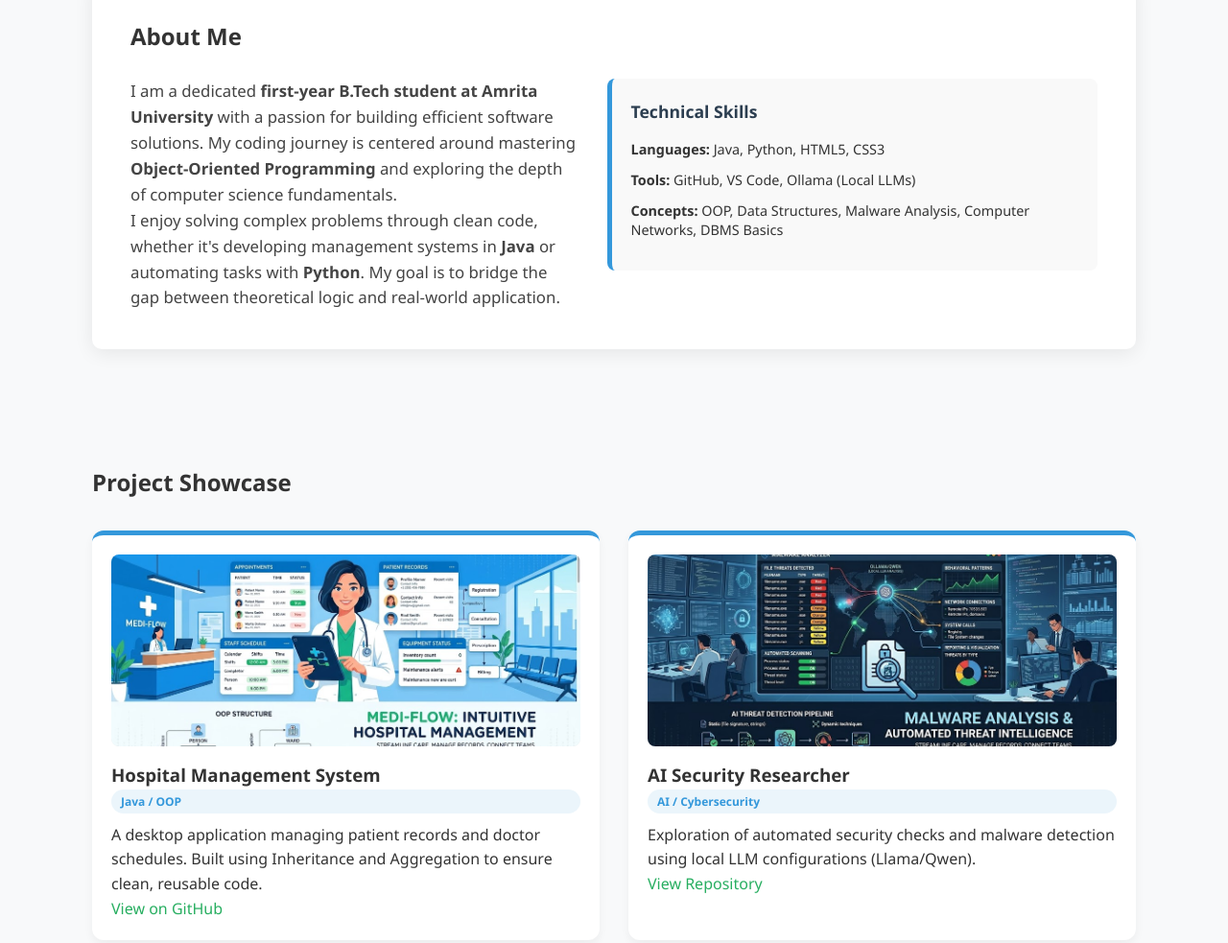
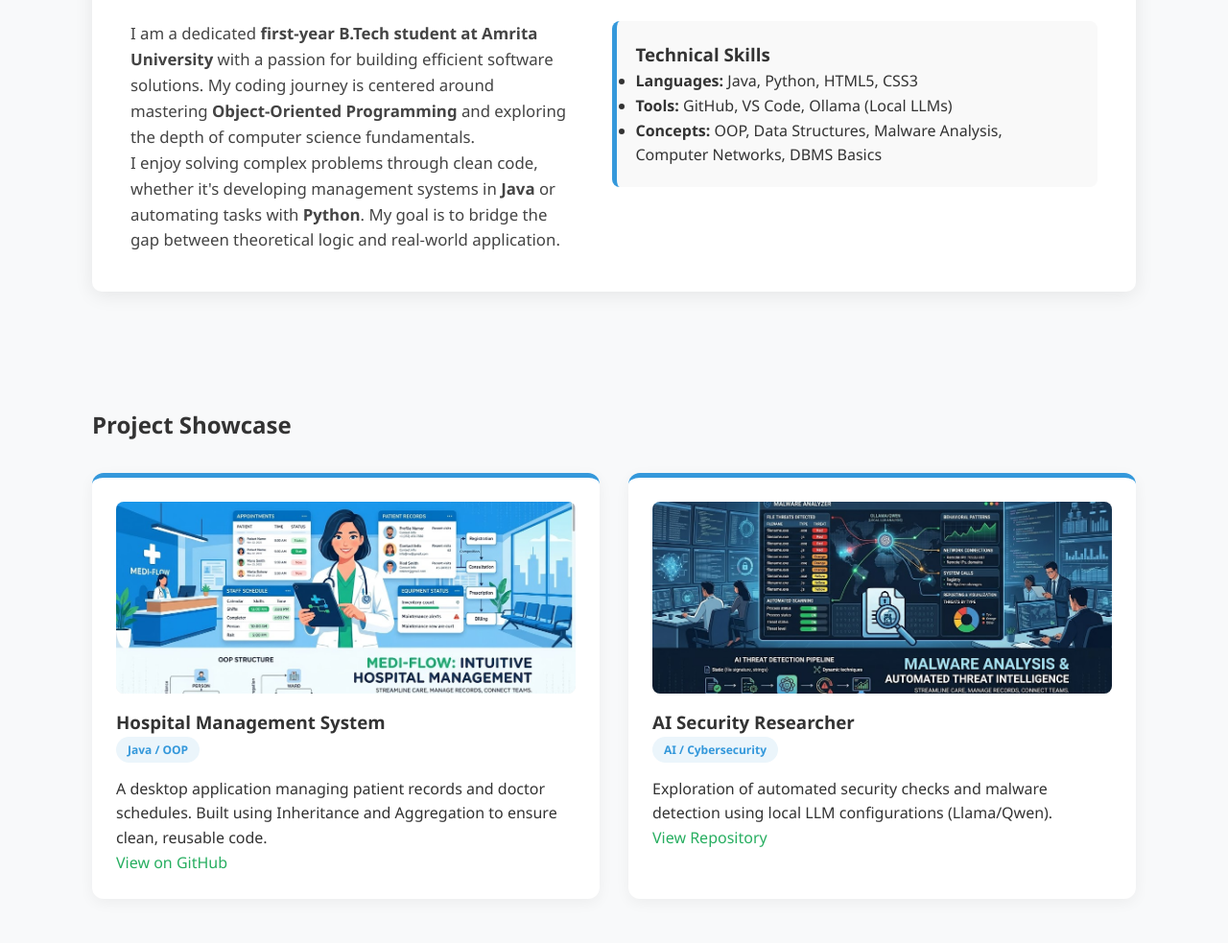
Before and after one commit to eAK-47/Portfolio, a plain HTML site: page index.html in a window 1280 px wide. Shown: the part 559-1542 px from the top of the page at 96% size. Drawn offline with Linux system fonts and the light colour scheme.

Commit message:
organize CSS styles for clarity

```diff
--- a/style.css
+++ b/style.css
@@ -1,4 +1,4 @@
-/* General Styles - Resetting margins and setting a professional font */
+/* 1. General Styles & Reset */
 * {
     margin: 0;
     padding: 0;
@@ -12,19 +12,7 @@ body {
     line-height: 1.6;
 }
 
-/* Navigation - This fixes the horizontal alignment */
-/* 1. Target the Nav Container to push items to the sides */
-nav .container {
-    display: flex;
-    justify-content: space-between;
-    align-items: center;
-    width: 85%;
-    margin: auto;
-    height: 60px; /* This keeps the height slim */
-}
-
-/* 2. Make the list horizontal and remove bullets */
-/* Navigation Bar Background */
+/* 2. Navigation */
 nav {
     background: #2c3e50;
     width: 100%;
@@ -33,49 +21,44 @@ nav {
     z-index: 1000;
 }
 
-/* Horizontal Alignment */
 nav .container {
     display: flex;
     justify-content: space-between;
     align-items: center;
     width: 85%;
     margin: auto;
-    height: 60px; /* Slim height */
+    height: 60px;
+    padding: 0; /* Nav doesn't need the vertical padding of standard containers */
 }
 
-/* Logo/Name Styling */
 nav strong {
     color: #ffffff;
     text-transform: uppercase;
     font-size: 1.1rem;
 }
 
-/* The List of Links */
 nav ul {
-    display: flex;         /* Makes links horizontal */
-    list-style-type: none; /* Removes bullets/dots */
-    margin: 0;
-    padding: 0;
+    display: flex;
+    list-style-type: none;
 }
 
 nav ul li {
-    margin-left: 25px;     /* Space between links */
+    margin-left: 25px;
 }
 
-/* The Link Color - Force Green */
 nav ul li a {
-    color: #2ecc71 !important; /* Force the bright green color */
-    text-decoration: none;      /* Remove underline */
+    color: #2ecc71;
+    text-decoration: none;
     font-weight: 600;
     font-size: 0.95rem;
+    transition: 0.3s;
 }
 
-/* Hover Effect */
 nav ul li a:hover {
-    color: #ffffff !important; /* Turns white when you mouse over */
+    color: #ffffff;
 }
 
-/* Sections - Adding spacing and centering */
+/* 3. Layout Containers */
 .container {
     width: 85%;
     max-width: 1100px;
@@ -83,6 +66,7 @@ nav ul li a:hover {
     padding: 60px 0;
 }
 
+/* 4. Hero Section */
 .hero {
     background: linear-gradient(rgba(44, 62, 80, 0.9), rgba(44, 62, 80, 0.9)),
                 url('https://images.unsplash.com/photo-1550751827-4bd374c3f58b?auto=format&fit=crop&q=80&w=1000');
@@ -95,7 +79,7 @@ nav ul li a:hover {
 .hero h1 { font-size: 3rem; margin-bottom: 10px; }
 .accent { color: #3498db; }
 
-/* Grid for Projects - Makes them sit side-by-side */
+/* 5. Projects Grid & Cards */
 .grid {
     display: grid;
     grid-template-columns: repeat(auto-fit, minmax(300px, 1fr));
@@ -105,37 +89,41 @@ nav ul li a:hover {
 
 .card {
     background: #fff;
-    padding: 30px;
-    border-radius: 8px;
+    padding: 25px;
+    border-radius: 12px;
     box-shadow: 0 4px 15px rgba(0,0,0,0.05);
     border-top: 5px solid #3498db;
-    transition: transform 0.3s;
+    transition: transform 0.3s ease;
+    display: flex;
+    flex-direction: column;
 }
 
 .card:hover {
-    transform: translateY(-5px);
+    transform: translateY(-10px);
+}
+
+.project-img {
+    width: 100%;
+    height: 200px;
+    object-fit: cover;
+    border-radius: 8px;
+    margin-bottom: 15px;
+    background-color: #eee;
 }
 
 .tag {
     display: inline-block;
-    background: #e1f0fa;
+    background: #ebf5fb;
     color: #3498db;
     padding: 4px 12px;
     border-radius: 20px;
     font-size: 0.75rem;
     font-weight: bold;
     margin-bottom: 15px;
+    width: fit-content;
 }
 
-/* Footer */
-footer {
-    text-align: center;
-    padding: 40px;
-    background: #2c3e50;
-    color: #bdc3c7;
-    margin-top: 60px;
-}
-/* About Section Improvements */
+/* 6. About Section */
 .about-card {
     background: #ffffff;
     padding: 40px;
@@ -147,7 +135,7 @@ footer {
 .about-flex {
     display: flex;
     gap: 40px;
-    align-items: stretch;
+    align-items: flex-start;
     margin-top: 25px;
 }
 
@@ -165,84 +153,32 @@ footer {
     border-left: 5px solid #3498db;
 }
 
-.about-skills h3 {
-    font-size: 1.1rem;
-    margin-bottom: 15px;
-    color: #2c3e50;
+/* 7. Footer & General Links */
+footer {
+    text-align: center;
+    padding: 40px;
+    background: #2c3e50;
+    color: #bdc3c7;
+    margin-top: 60px;
 }
 
-.skills-list {
-    list-style: none;
-    padding: 0;
+a {
+    color: #27ae60;
+    text-decoration: none;
+    transition: 0.3s;
 }
 
-.skills-list li {
-    margin-bottom: 12px;
-    font-size: 0.9rem;
-    line-height: 1.4;
+a:hover {
+    color: #2ecc71;
 }
 
-/* Mobile Responsiveness */
+/* 8. Mobile Responsiveness */
 @media (max-width: 768px) {
     .about-flex {
         flex-direction: column;
     }
-}
-a {
-    color: #27ae60; /* A clean, professional forest green */
-    text-decoration: none; /* Removes the underline */
-    transition: 0.3s;
-}
 
-a:hover {
-    color: #2ecc71; /* A brighter neon green when you hover over it */
-}
-/* Project Image Styling */
-.project-img {
-    width: 100%;
-    height: 200px;         /* Keeps all project images the same size */
-    object-fit: cover;     /* Crops image to fit perfectly without stretching */
-    border-radius: 8px;
-    margin-bottom: 15px;
-    background-color: #eee; /* Placeholder color if image is missing */
-}
-
-/* Updated Card Styling for Images */
-.card {
-    background: #fff;
-    padding: 20px;
-    border-radius: 12px;
-    box-shadow: 0 4px 10px rgba(0,0,0,0.05);
-    transition: transform 0.3s ease;
-    display: flex;
-    flex-direction: column;
-}
-
-.card:hover {
-    transform: translateY(-10px);
-}
-
-/* Ensure the tags look nice above the text */
-.tag {
-    font-size: 0.75rem;
-    font-weight: bold;
-    color: #3498db;
-    background: #ebf5fb;
-    padding: 3px 10px;
-    border-radius: 15px;
-    display: inline-block;
-    margin-bottom: 10px;
-}
-
-/* Fixed About Section spacing */
-.about-flex {
-    display: flex;
-    gap: 30px;
-    align-items: flex-start;
-}
-
-@media (max-width: 768px) {
-    .about-flex {
-        flex-direction: column;
+    .hero h1 {
+        font-size: 2rem;
     }
 }
```
